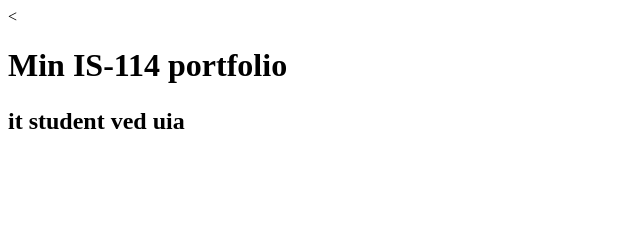
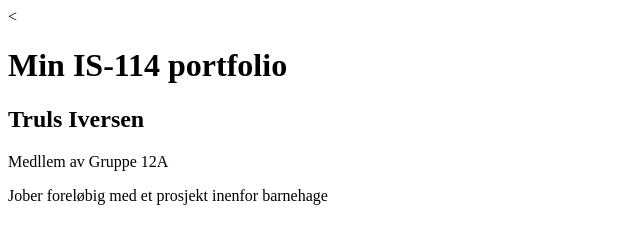
Before and after one commit to BappoAvocado/prosjektoblig3_2, a plain HTML site: page docs/index.html in a window 1280 px wide. Shown: the whole page, without its empty margins (0-640 px from the left). Drawn offline with Linux system fonts and the light colour scheme.

Commit message:
lagt til portfolio og navn

```diff
--- a/docs/index.html
+++ b/docs/index.html
@@ -3,12 +3,14 @@
 <head>
 <meta charset="utf-8">
 <meta name="viewport" content="width=device-width, initial-scale=1">
-<title>(navn [mellomnavn]* etternavn)</title>
+<title>Truls Iver Michalsen Iversen</title>
 <</head>
 <body>
 <h1>Min IS-114 portfolio</h1>
 
-<h2>
-<p>it student ved uia</p>
+<h2>Truls Iversen</h2>
+<p>Medllem av Gruppe 12A</p>
+<p>Jober foreløbig med et prosjekt inenfor barnehage</p>
+
 </body>
 </html>
```
